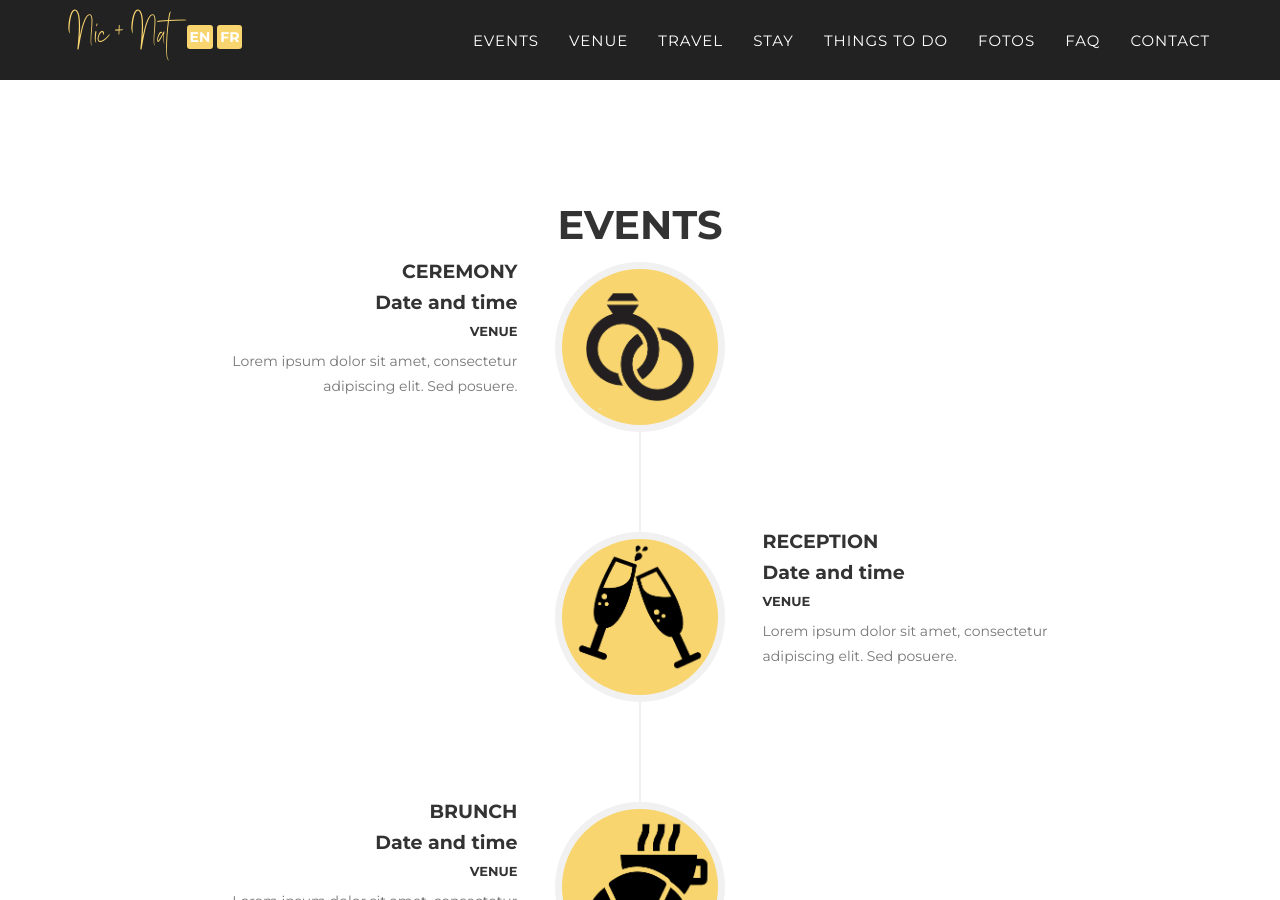
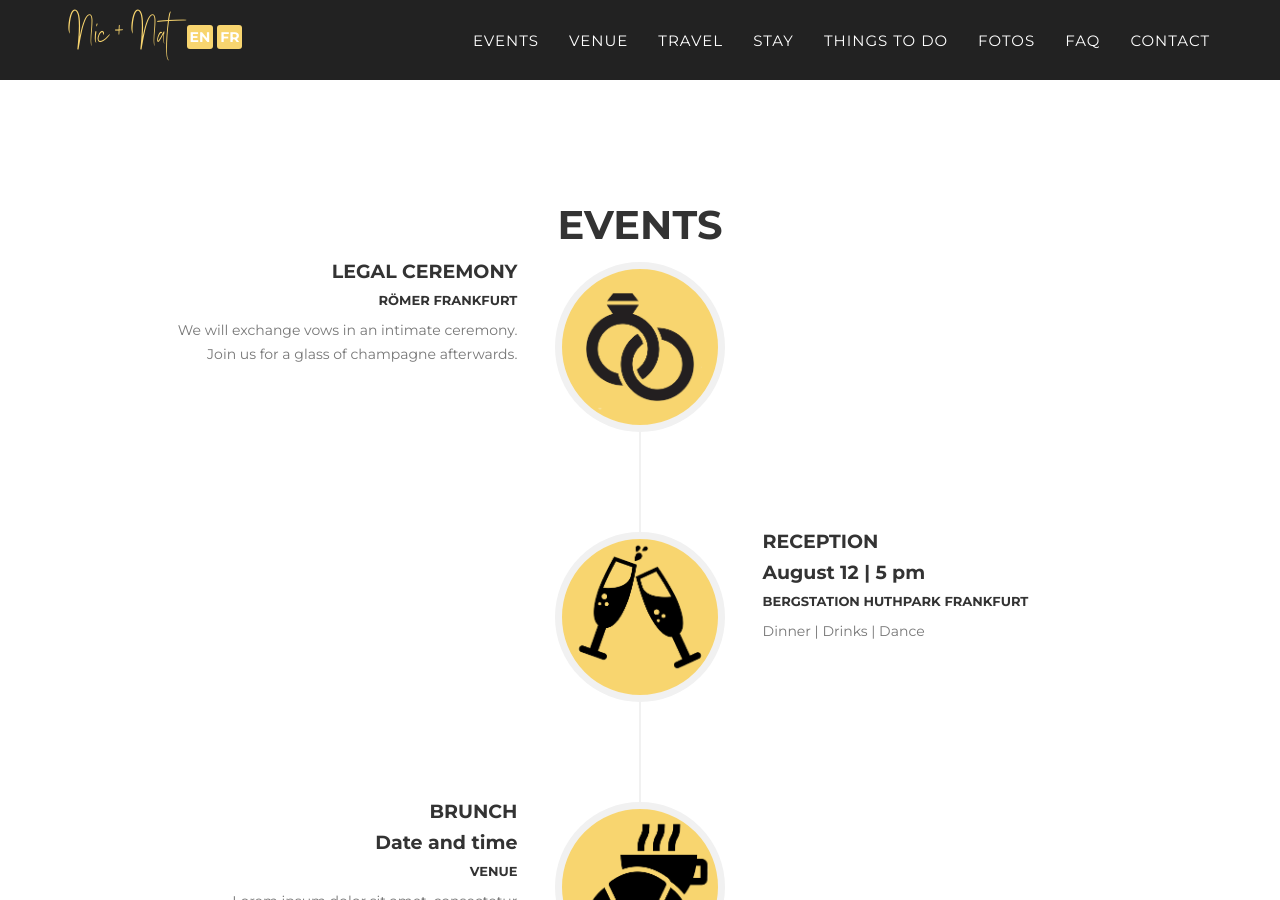
Before and after one commit to nic-nat/wedding, a Jekyll site: the page built from index.html, in a window 1280 px wide and 900 px high, scrolled down 790 px. Built offline with Jekyll 4.4.1, drawn with Linux system fonts in a browser that asks for light colours; some web fonts are replaced.

Commit message:
Update events.html

```diff
--- a/_includes/en_data/events.html
+++ b/_includes/en_data/events.html
@@ -15,12 +15,12 @@
                         </div>
                         <div class="timeline-panel">
                             <div class="timeline-heading">
-                                <h4>Ceremony</h4>
-                                <h4 class="subheading">Date and time</h4>
-                                <h6>Venue</h6>
+                                <h4>Legal Ceremony</h4>
+                                <h4 class="subheading"June 4 | 1pm</h4>
+                                <h6>Römer Frankfurt</h6>
                             </div>
                             <div class="timeline-body">
-                                <p class="text-muted">Lorem ipsum dolor sit amet, consectetur adipiscing elit. Sed posuere.</p>
+                                <p class="text-muted">We will exchange vows in an intimate ceremony. Join us for a glass of champagne afterwards.</p>
                             </div>
                         </div>
                     </li>
@@ -31,11 +31,11 @@
                         <div class="timeline-panel">
                             <div class="timeline-heading">
                                 <h4>Reception</h4>
-                                <h4 class="subheading">Date and time</h4>
-                                <h6>Venue</h6>
+                                <h4 class="subheading">August 12 | 5 pm</h4>
+                                <h6>Bergstation Huthpark Frankfurt</h6>
                             </div>
                             <div class="timeline-body">
-                                <p class="text-muted">Lorem ipsum dolor sit amet, consectetur adipiscing elit. Sed posuere.</p>
+                                <p class="text-muted">Dinner | Drinks | Dance</p>
                             </div>
                         </div>
                     </li>
```
